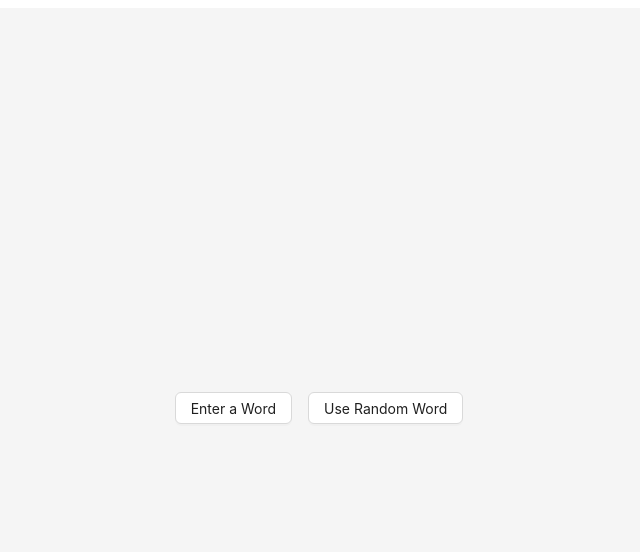
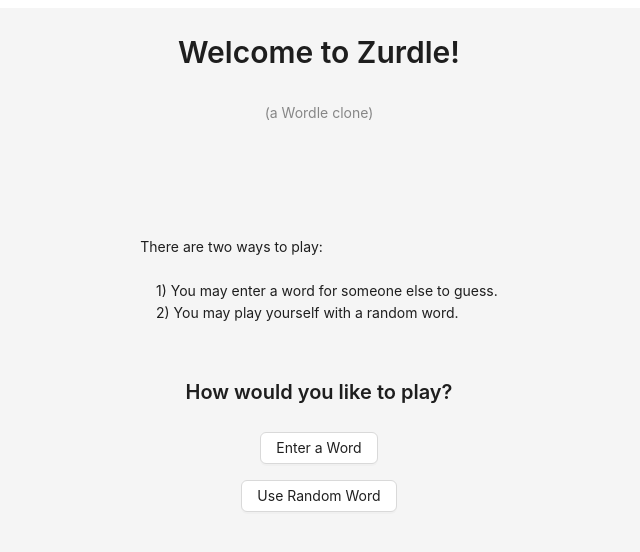
Before and after one commit to bobzurad/zurdle, a Next.js app: page / in a window 1280 px wide. Shown: the top 552 px of the page, without its empty margins (321-961 px from the left). Built offline with nearby package versions, Linux system fonts and the light colour scheme.

Commit message:
added welcome message and instructions

```diff
--- a/src/app/page.tsx
+++ b/src/app/page.tsx
@@ -11,7 +11,7 @@
 import Message from './components/Message';
 import MessageSpacer from './components/MessageSpacer';
 
-const { Text, Title } = Typography;
+const { Text, Title, Paragraph } = Typography;
 
 export default function Home() {
   const [showForm, setShowForm] = useState(false);
@@ -23,7 +23,7 @@
 
   return (
     <Layout>
-      <Flex style={{ height: '100vh' }} align="center" justify="center" wrap>
+      <Flex style={{ height: '100vh' }} justify="center" wrap>
         {solution.length > 1 && (
           <>
             <div className="zurdleTitle">
@@ -49,7 +49,25 @@
         {solution.length === 0 && (
           <>
             {!showForm && (
-              <Flex gap="middle">
+              <Flex
+                gap="middle"
+                style={{ flexDirection: 'column', alignItems: 'center' }}
+              >
+                <Title level={2}>Welcome to Zurdle!</Title>
+                <Text type="secondary" style={{ marginBottom: '6rem' }}>
+                  (a Wordle clone)
+                </Text>
+                <Paragraph>
+                  There are two ways to play:
+                  <br />
+                  <br />
+                  &nbsp;&nbsp;&nbsp;&nbsp;1) You may enter a word for someone
+                  else to guess.
+                  <br />
+                  &nbsp;&nbsp;&nbsp;&nbsp;2) You may play yourself with a random
+                  word.
+                </Paragraph>
+                <Title level={4}>How would you like to play?</Title>
                 <Button variant="solid" onClick={() => setShowForm(true)}>
                   Enter a Word
                 </Button>
```
